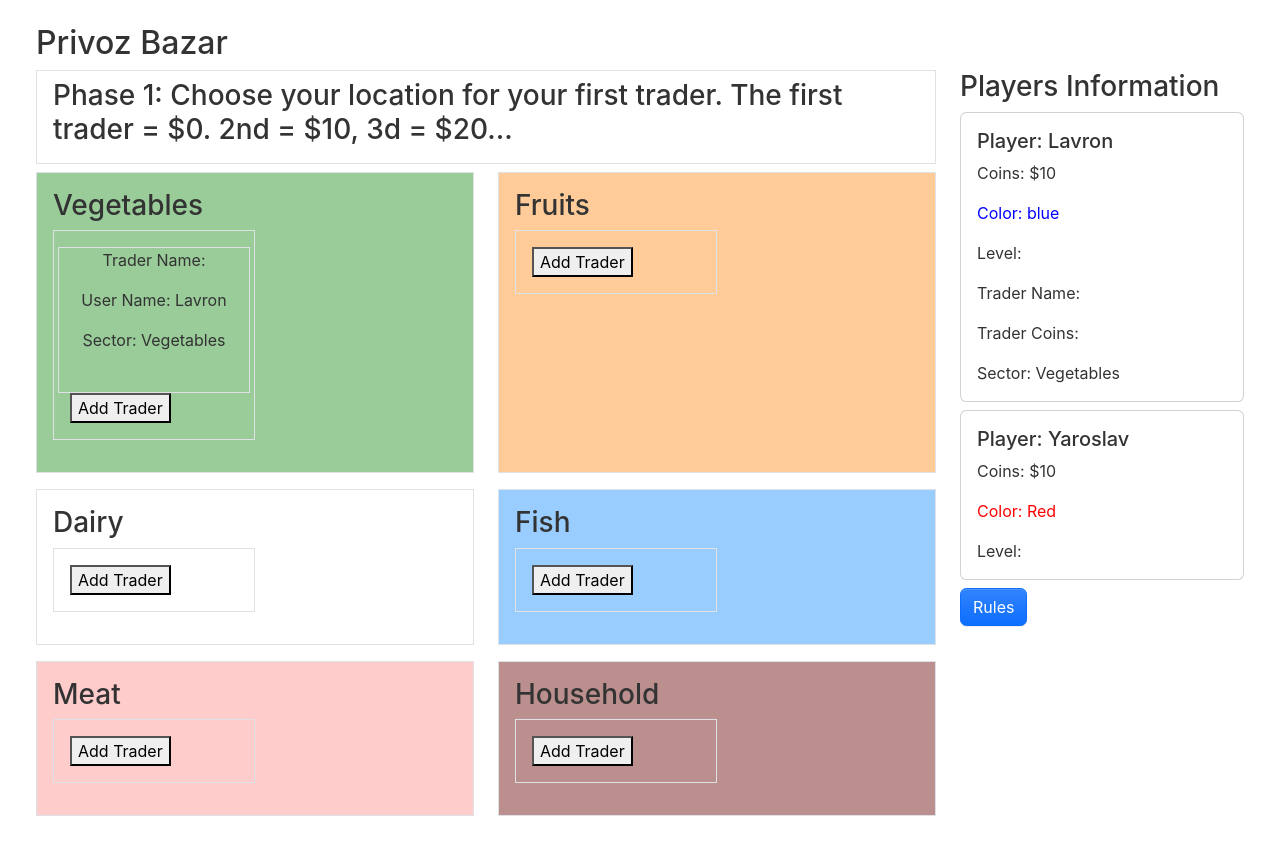
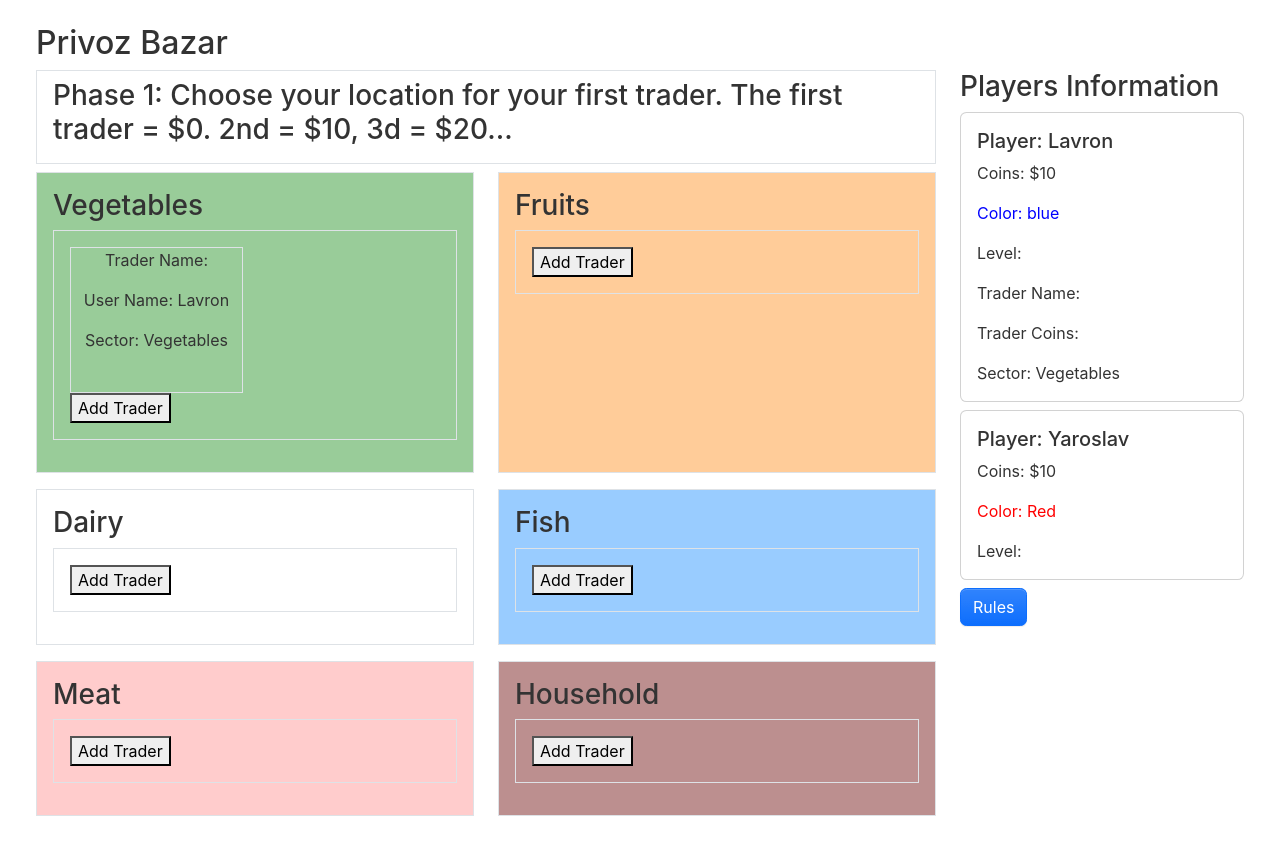
Before and after one commit to kseofont/privoz-game, a React (Create React App) app: page / in a window 1280 px wide. Built offline with nearby package versions, Linux system fonts and the light colour scheme.

Commit message:
Traders update styles

```diff
--- a/src/components/PrivozSector.js
+++ b/src/components/PrivozSector.js
@@ -41,19 +41,26 @@ const PrivozSector = ({ sector, gameData, setGameData, currentUser, phaseData, s
     };
 
 
+
+    const numPlayers = gameData.players.length;
+    const numColumns = Math.min(numPlayers, 6); // Ensure a maximum of 6 columns
+    const columnClass = `col-md-${Math.floor(12 / numColumns)}`;
+
     return (
         <div className={`sector border p-3 mb-3 ${sector.name.toLowerCase()}`}>
 
             <div className="row gap-1">
                 {/* Display existing traders */}
+                <div className={`d-flex flex-column gap-1 ${columnClass}`}>
 
-                {sectorTraders.map((trader, index) => (
-                    <Trader key={`${trader.pk}-${index}`} sector={sector} user={gameData.players.find(player => player.pk === trader.playerPk)} trader={trader} />
-                ))}
+                    {sectorTraders.map((trader, index) => (
+                        <Trader key={`${trader.pk}-${index}`} sector={sector} user={gameData.players.find(player => player.pk === trader.playerPk)} trader={trader} />
+                    ))}
 
 
 
 
+                </div>
             </div>
             {/* Button to add a new trader */}
             {phaseData <= 1 && <button onClick={handleAddTrader}>Add Trader</button>}
--- a/src/pages/PrivozPage.js
+++ b/src/pages/PrivozPage.js
@@ -10,9 +10,7 @@ const PrivozPage = () => {
     const [phaseData, setPhaseData] = useState(1); // All gamedata ftom start from the server
     const { currentUser } = { currentUser: 2 };
 
-    const numPlayers = gameData.players.length;
-    const numColumns = Math.min(numPlayers, 6); // Ensure a maximum of 6 columns
-    const columnClass = `col-md-${Math.floor(12 / numColumns)}`;
+
 
 
     useEffect(() => {
@@ -91,9 +89,9 @@ const PrivozPage = () => {
                                 <div key={sector.pk} className="col mb-3">
                                     <div className={`sector border p-3 h-100 ${sector.name.toLowerCase()}`}>
                                         <h3 className="sector-title">{sector.name}</h3>
-                                        <div className={`d-flex flex-column gap-1 ${columnClass}`}>
-                                            <PrivozSector sector={sector} gameData={gameData} setGameData={setGameData} currentUser={currentUser} phaseData={phaseData} setPhaseData={setPhaseData} />
-                                        </div>
+                                        {/* <div className={`d-flex flex-column gap-1 ${columnClass}`}> */}
+                                        <PrivozSector sector={sector} gameData={gameData} setGameData={setGameData} currentUser={currentUser} phaseData={phaseData} setPhaseData={setPhaseData} />
+                                        {/* </div> */}
                                     </div>
                                 </div>
                             )
```
